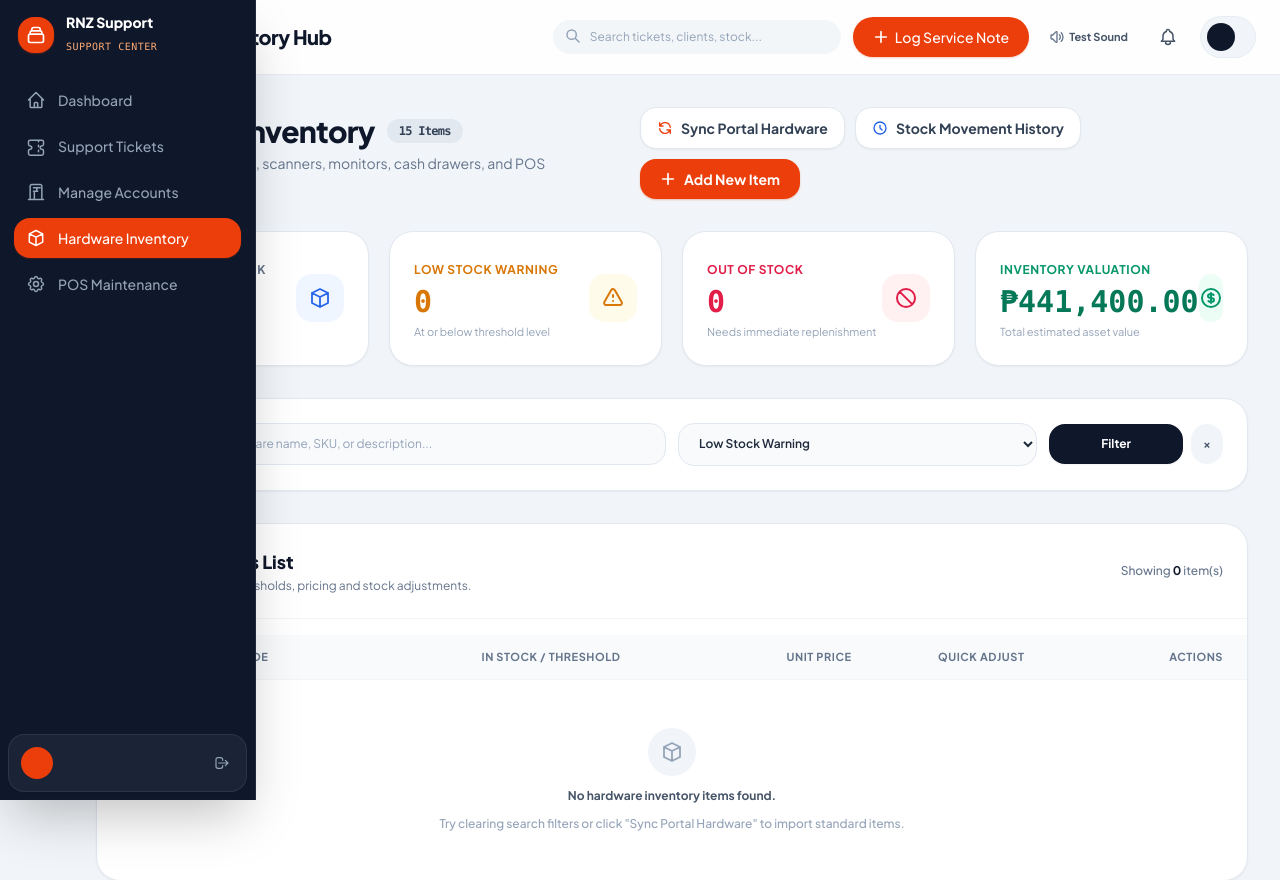
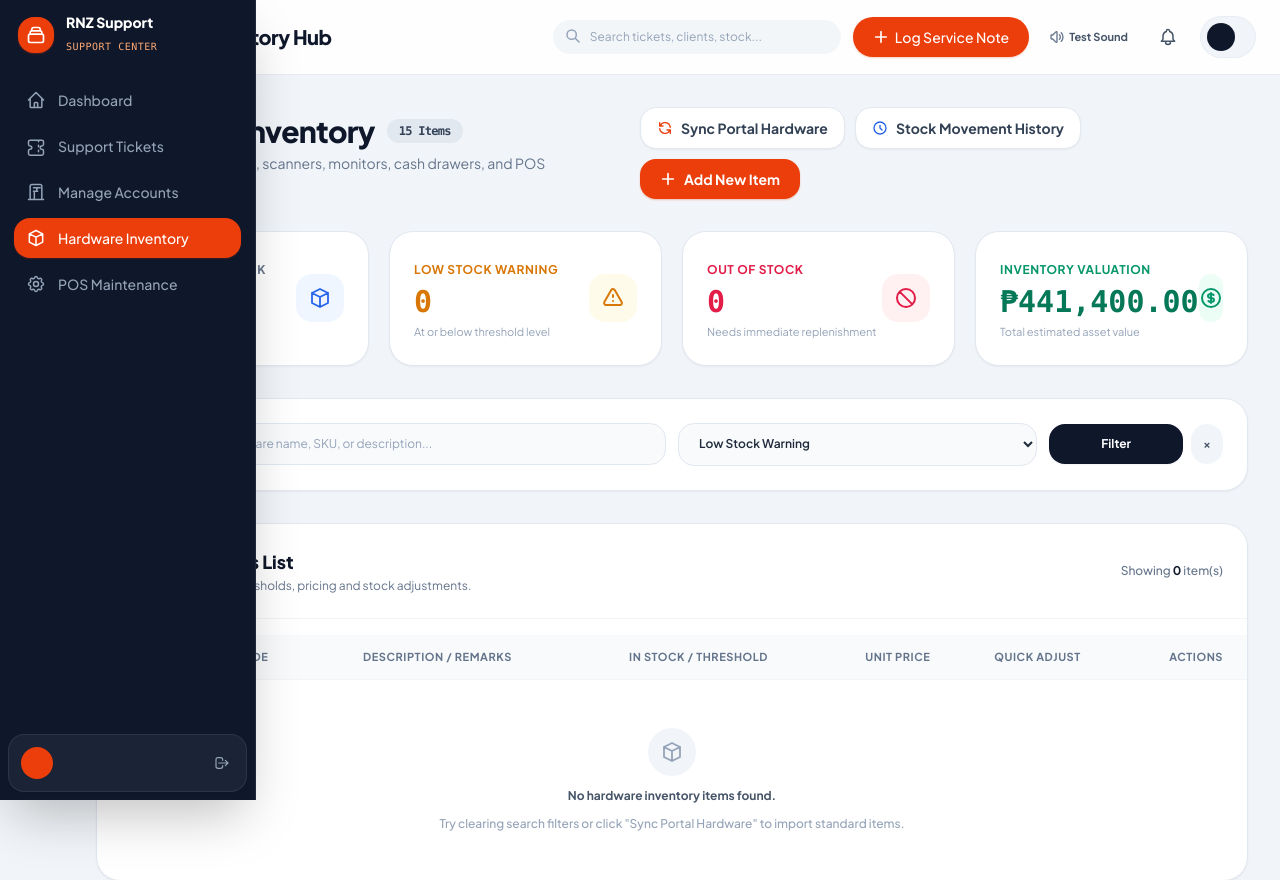
Before and after one commit to joyandocoderelatedemail-ux/rnz_supportsystem, a PHP site: page /backend/inventory.php?stock_status=low in a window 1280 px wide. Shown: the top 880 px of the page. Run offline with PHP 8.4, Linux system fonts and the light colour scheme; the visitor is signed in with stand-in values (Sample User, id 1); data that the repository does not hold is empty; some libraries are stand-ins or nearby versions.

Commit message:
feat: display description and remarks column in inventory table list

```diff
--- a/backend/inventory.php
+++ b/backend/inventory.php
@@ -530,6 +530,7 @@ $page_title = 'Hardware Inventory Hub';
                         <thead>
                             <tr class="bg-slate-50 border-b border-slate-100 text-slate-500 font-bold uppercase tracking-wider text-[11px]">
                                 <th class="py-3.5 px-6">Hardware Item & Code</th>
+                                <th class="py-3.5 px-6">Description / Remarks</th>
                                 <th class="py-3.5 px-6 text-center">In Stock / Threshold</th>
                                 <th class="py-3.5 px-6 text-right">Unit Price</th>
                                 <th class="py-3.5 px-6 text-center">Quick Adjust</th>
@@ -539,7 +540,7 @@ $page_title = 'Hardware Inventory Hub';
                         <tbody class="divide-y divide-slate-100 font-medium">
                             <?php if (empty($items)): ?>
                                 <tr>
-                                    <td colspan="5" class="py-12 text-center text-slate-400 space-y-3">
+                                    <td colspan="6" class="py-12 text-center text-slate-400 space-y-3">
                                         <div class="w-12 h-12 rounded-full bg-slate-100 text-slate-400 flex items-center justify-center mx-auto">
                                             <svg class="w-6 h-6" fill="none" stroke="currentColor" viewBox="0 0 24 24"><path stroke-linecap="round" stroke-linejoin="round" stroke-width="1.8" d="M20 7l-8-4-8 4m16 0l-8 4m8-4v10l-8 4m0-10L4 7m8 4v10M4 7v10l8 4"/></svg>
                                         </div>
@@ -569,7 +570,7 @@ $page_title = 'Hardware Inventory Hub';
                                         <!-- Item & Code -->
                                         <td class="py-4 px-6">
                                             <div class="min-w-0">
-                                                <h4 class="font-extrabold text-slate-900 text-sm truncate max-w-sm" title="<?php echo sanitize($item['name']); ?>">
+                                                <h4 class="font-extrabold text-slate-900 text-sm truncate max-w-xs" title="<?php echo sanitize($item['name']); ?>">
                                                     <?php echo sanitize($item['name']); ?>
                                                 </h4>
                                                 <div class="flex items-center space-x-2 mt-0.5">
@@ -583,6 +584,17 @@ $page_title = 'Hardware Inventory Hub';
                                                     <?php endif; ?>
                                                 </div>
                                             </div>
+                                        </td>
+
+                                        <!-- Description / Remarks -->
+                                        <td class="py-4 px-6 text-slate-600 text-xs max-w-xs">
+                                            <?php if (!empty($item['description'])): ?>
+                                                <p class="leading-relaxed text-slate-700 line-clamp-2" title="<?php echo sanitize($item['description']); ?>">
+                                                    <?php echo sanitize($item['description']); ?>
+                                                </p>
+                                            <?php else: ?>
+                                                <span class="text-slate-400 italic text-[11px]">No remarks</span>
+                                            <?php endif; ?>
                                         </td>
 
                                         <!-- Current Quantity & Threshold -->
```
